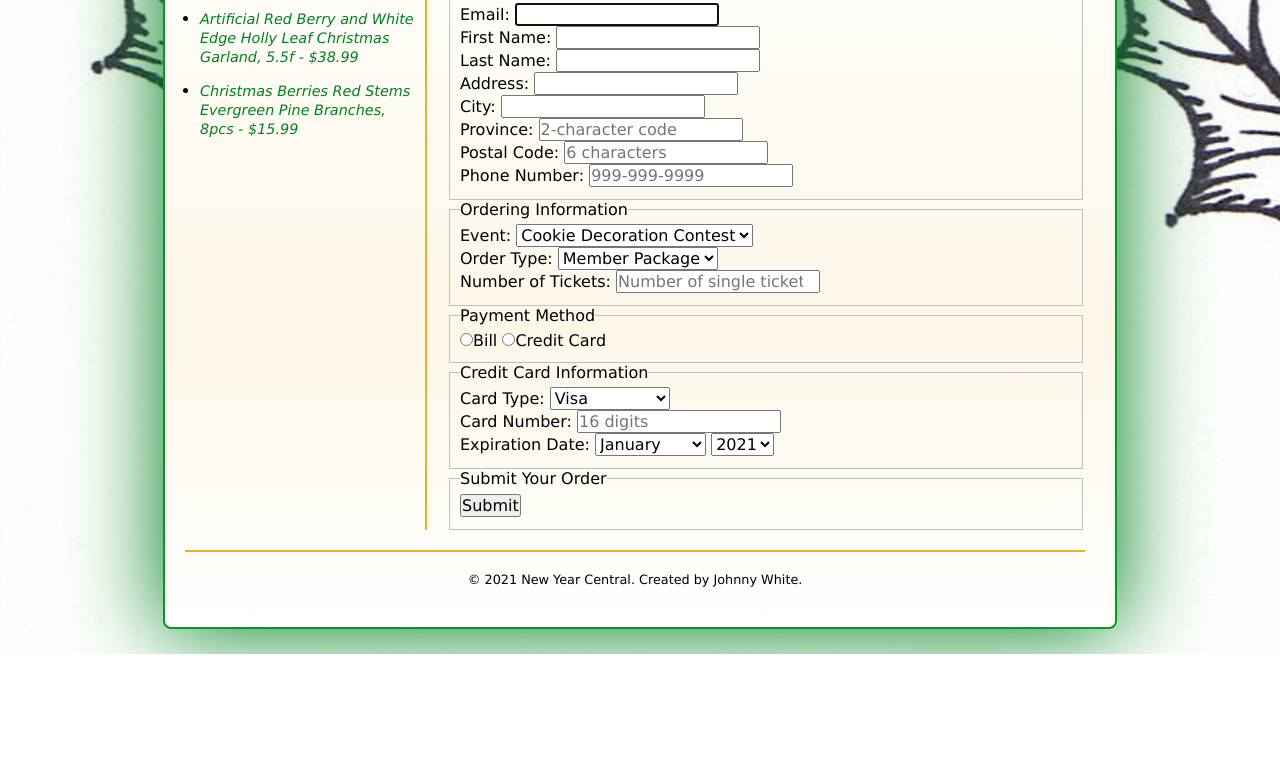
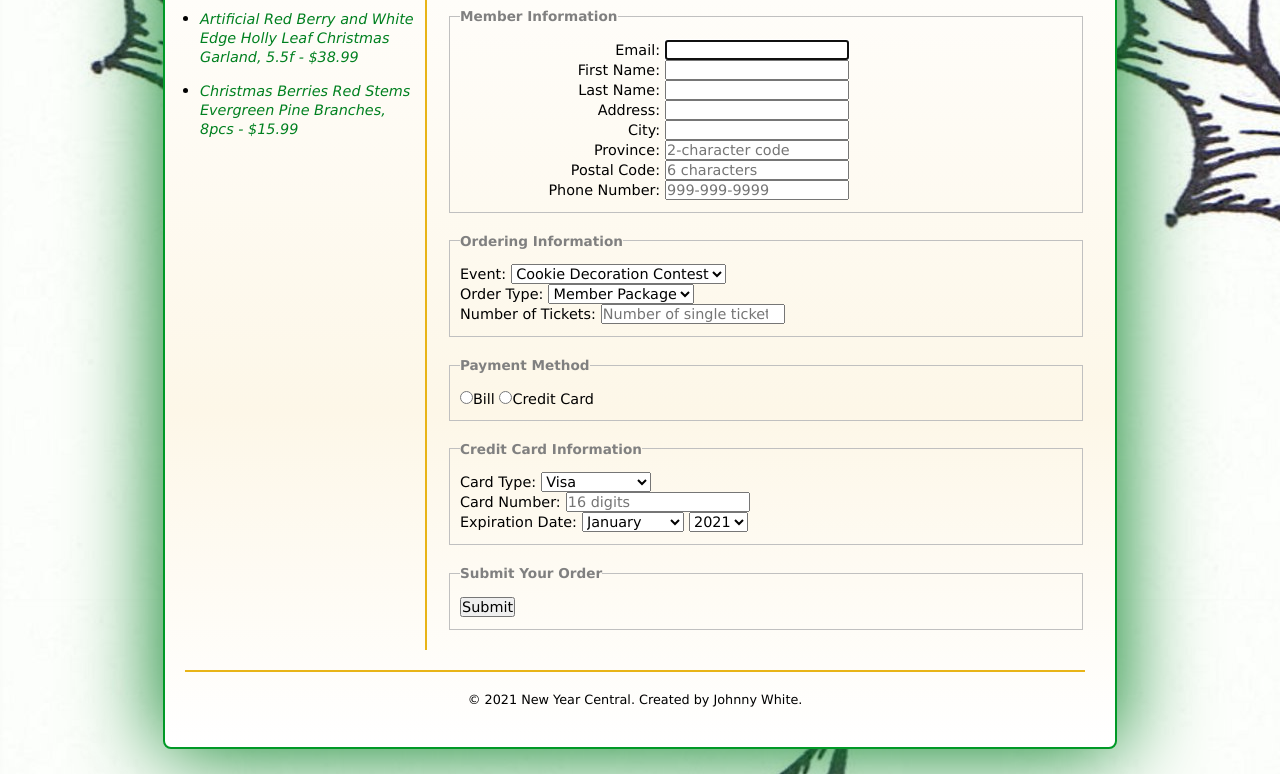
Before and after one commit to RobelynRoxas/HTML-Assignment-3, a plain HTML site: page tickets_order_form.html in a window 1280 px wide. Shown: the part 393-1167 px from the top of the page. Before the commit the page ends 1047 px from the top, so only its background shows below. Drawn offline with Linux system fonts and the light colour scheme.

Commit message:
added margin for fieldset(top and bottom), bottom spacing for legend, updated bold and grey color for legend text, set font size of legend and label, input and select.

```diff
--- a/styles/main.css
+++ b/styles/main.css
@@ -182,3 +182,33 @@ footer p {
 	font-size: 80%;
 	text-align: center;
 }
+
+#fieldmember {
+	margin-top: 30px;
+}
+
+#method label {
+	width: 0px;
+}
+
+fieldset {
+	margin-bottom: 20px;
+}
+
+fieldset label, input, select {
+	font-size: 90%;
+}
+
+#fieldmember label {
+	margin: auto;
+	display: inline-block;
+	width: 200px;
+	text-align: right;
+}
+
+legend {
+	margin-bottom: 10px;
+	font-weight: bold;
+	color: grey;
+	font-size: 85%;
+}
```
